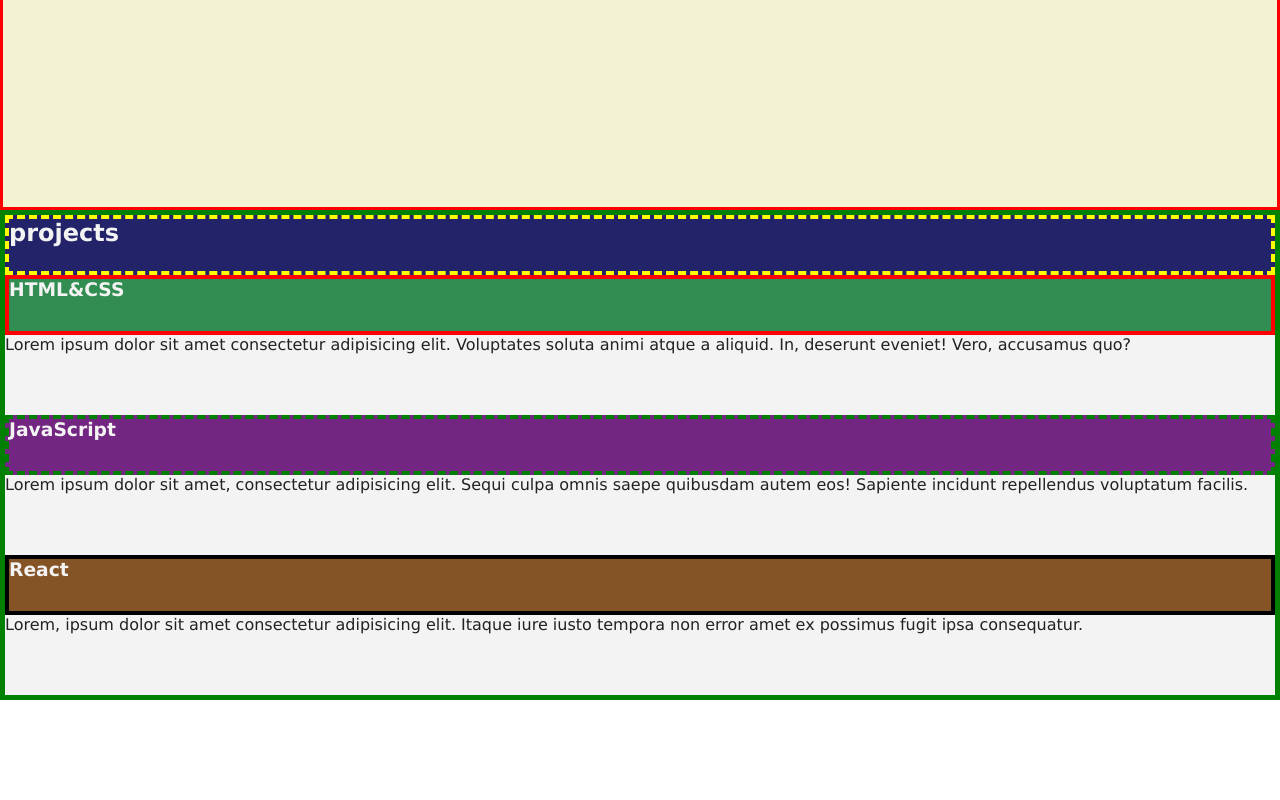
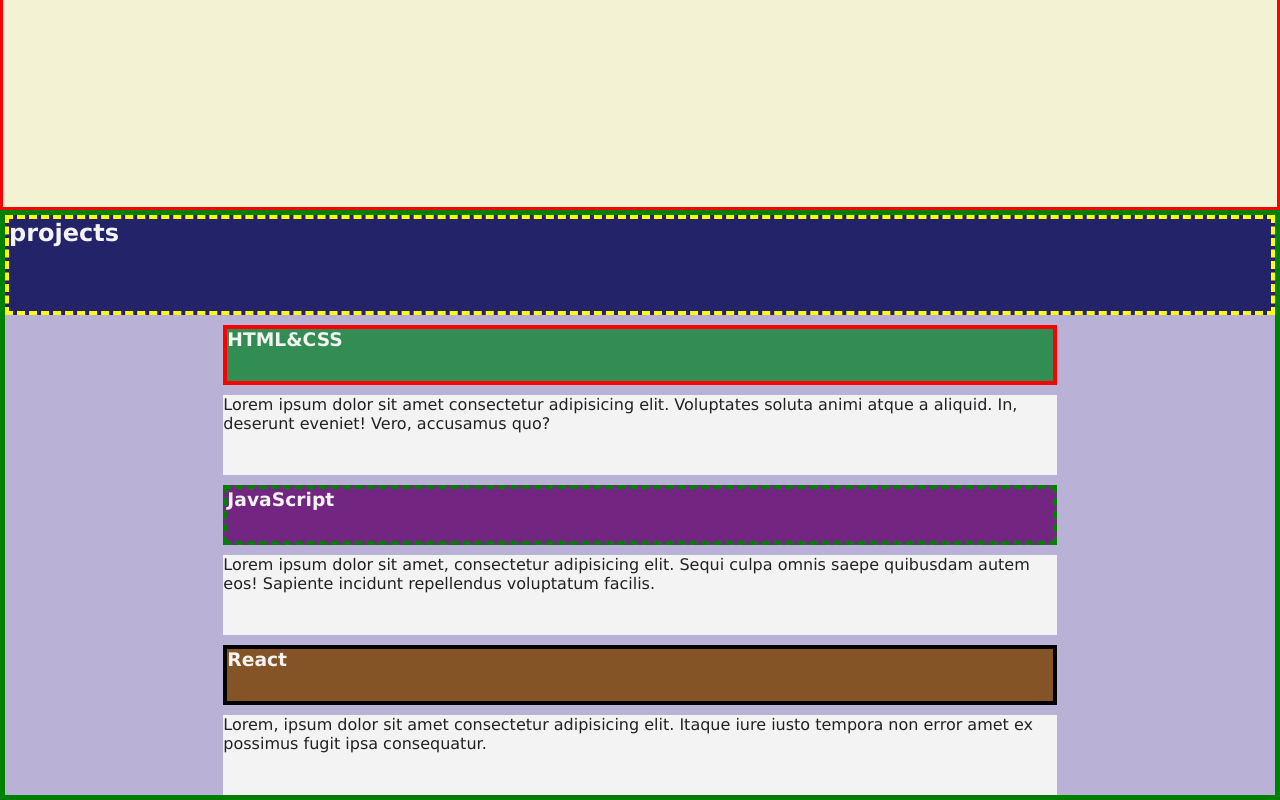
Before and after one commit to saulg-94/myWebpage, a plain HTML site: page 1firstTemplate/index.html in a window 1280 px wide. Shown: the part 870-1670 px from the top of the page. Before the commit the page ends 1570 px from the top, so only its background shows below. Drawn offline with Linux system fonts and the light colour scheme.

Commit message:
added grid styling to Projects Area

```diff
--- a/1firstTemplate/index.html
+++ b/1firstTemplate/index.html
@@ -57,18 +57,18 @@
     <section class="myProjects">
       <h1 class="projectHeader">projects</h1>
       <h3 id="projectHeaders1">HTML&amp;CSS</h3>
-      <p id="projectP">
+      <p id="projectP1">
         Lorem ipsum dolor sit amet consectetur adipisicing elit. Voluptates
         soluta animi atque a aliquid. In, deserunt eveniet! Vero, accusamus quo?
       </p>
       <h3 id="projectHeaders2">JavaScript</h3>
-      <p id="projectP">
+      <p id="projectP2">
         Lorem ipsum dolor sit amet, consectetur adipisicing elit. Sequi culpa
         omnis saepe quibusdam autem eos! Sapiente incidunt repellendus
         voluptatum facilis.
       </p>
       <h3 id="projectHeaders3">React</h3>
-      <p id="projectP">
+      <p id="projectP3">
         Lorem, ipsum dolor sit amet consectetur adipisicing elit. Itaque iure
         iusto tempora non error amet ex possimus fugit ipsa consequatur.
       </p>
--- a/1firstTemplate/style.css
+++ b/1firstTemplate/style.css
@@ -91,20 +91,14 @@
   min-height: 100vh;
   border: 3px solid red;
   background-color: #f3f3d3;
-  display: flex;
-  justify-content: center;
-  /* align-items: center; */
 }
 
 .articleHeading {
-  /* justify-self: center; */
-  /* align-self: center; */
   border: 2px solid green;
   height: 25%;
 }
 
 .articleP {
-  align-self: center;
   height: 25%;
   border: 3px solid orange;
 }
@@ -112,15 +106,19 @@
 /* ############ 6. Projects ############ */
 
 .myProjects {
-  background: #c057573c;
+  background: #bab1d7;
   border: 5px solid green;
+  display: grid;
+  grid-template: 100px 1fr / 1fr 4fr 1fr;
+  gap: 10px;
 }
 
 .projectHeader {
-  height: 60px;
+  height: 100px;
   background-color: #222369;
   color: #f3f3f3;
   border: 4px dashed yellow;
+  grid-column: 1/4;
 }
 
 #projectHeaders1 {
@@ -128,23 +126,43 @@
   background-color: #318d51;
   color: #f3f3f3;
   border: 4px solid red;
+  grid-row: 2;
+  grid-column-start: 2;
 }
 #projectHeaders2 {
   height: 60px;
   background-color: #732681;
   color: #f3f3f3;
   border: 4px dashed green;
+  grid-row: 4;
+  grid-column-start: 2;
 }
 #projectHeaders3 {
   height: 60px;
   background-color: #855426;
   color: #f3f3f3;
   border: 4px solid black;
+  grid-row: 6;
+  grid-column-start: 2;
 }
 
-#projectP {
+#projectP1 {
   height: 80px;
   background: #f3f3f3;
+  grid-row: 3;
+  grid-column-start: 2;
+}
+#projectP2 {
+  height: 80px;
+  background: #f3f3f3;
+  grid-row: 5;
+  grid-column-start: 2;
+}
+#projectP3 {
+  height: 80px;
+  background: #f3f3f3;
+  grid-row: 7;
+  grid-column-start: 2;
 }
 
 /* ############ 7. Problem ############ */
```
